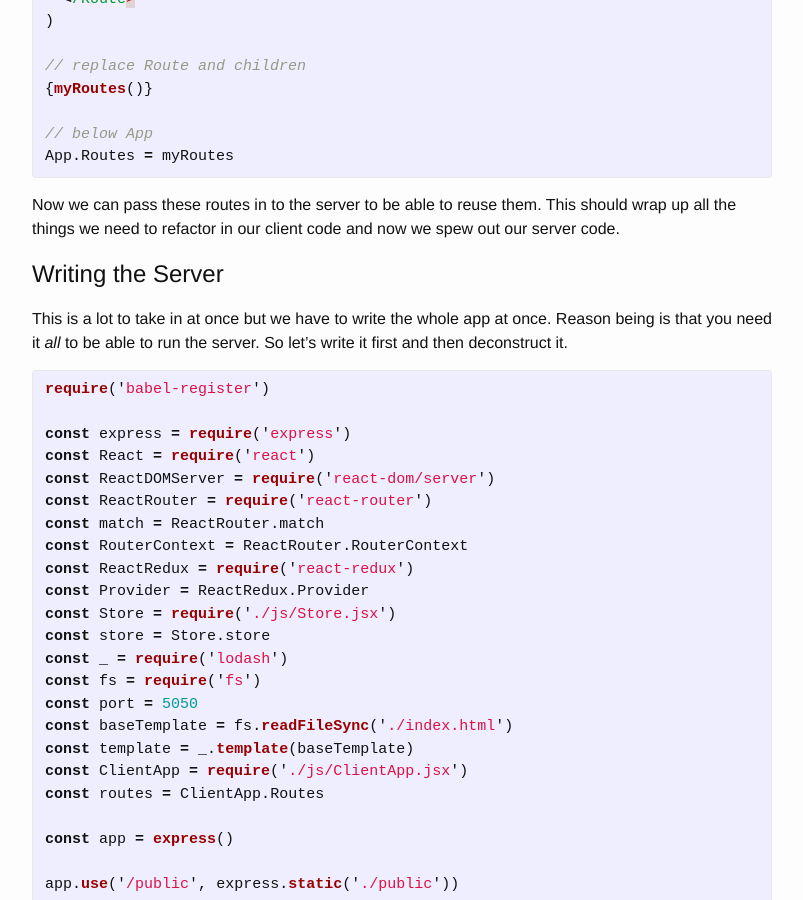
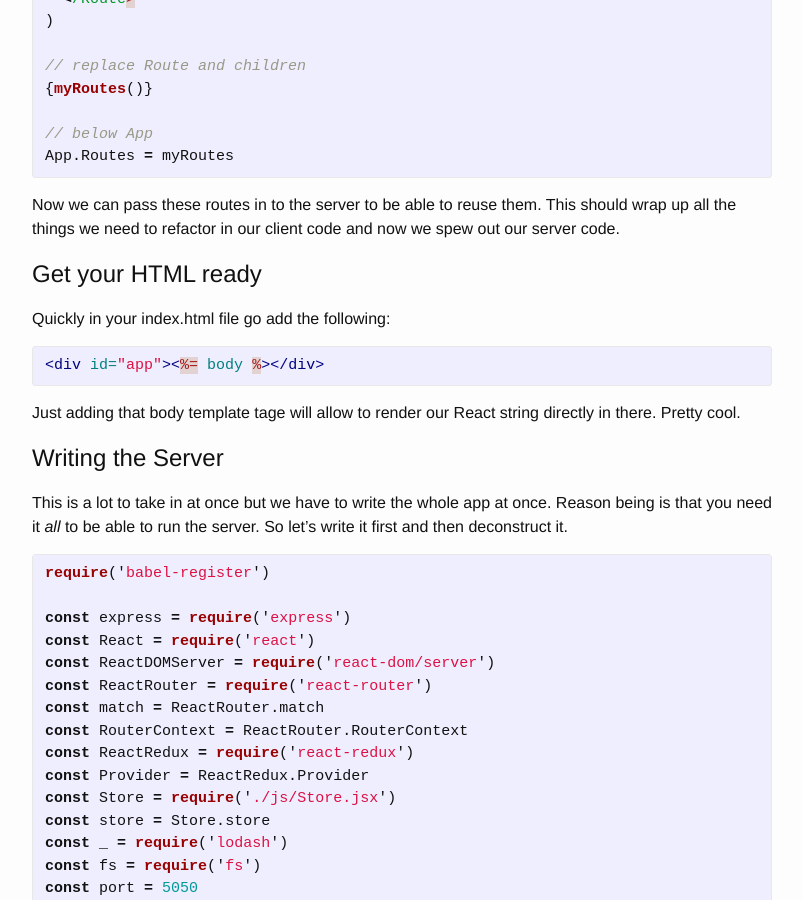
Before and after one commit to btholt/complete-intro-to-react, a Jekyll site: the page built from index.html, in a window 1280 px wide and 900 px high, scrolled down 47007 px. Shown: the whole window, without its empty margins (238-1041 px from the left). Built offline with Jekyll 4.4.1, drawn with Linux system fonts in a browser that asks for light colours.

Commit message:
Add note about template string :speech_balloon:

```diff
--- a/_posts/2016-01-19-universal-rendering.markdown
+++ b/_posts/2016-01-19-universal-rendering.markdown
@@ -135,6 +135,16 @@ App.Routes = myRoutes
 
 Now we can pass these routes in to the server to be able to reuse them. This should wrap up all the things we need to refactor in our client code and now we spew out our server code.
 
+## Get your HTML ready
+
+Quickly in your index.html file go add the following:
+
+{% highlight html %}
+<div id="app"><%= body %></div>
+{% endhighlight %}
+
+Just adding that body template tage will allow to render our React string directly in there. Pretty cool.
+
 ## Writing the Server
 
 This is a lot to take in at once but we have to write the whole app at once. Reason being is that you need it _all_ to be able to run the server. So let's write it first and then deconstruct it.
```
